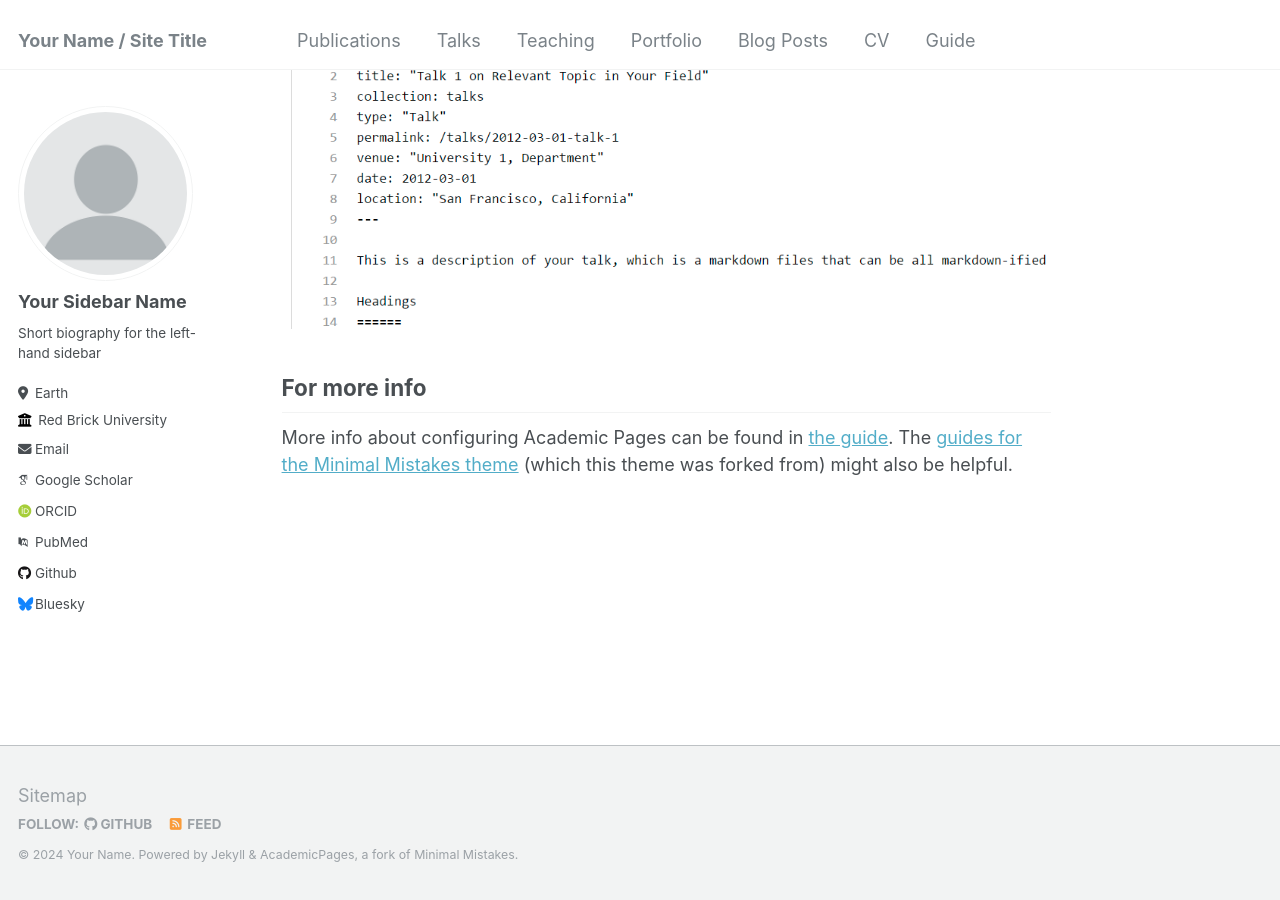
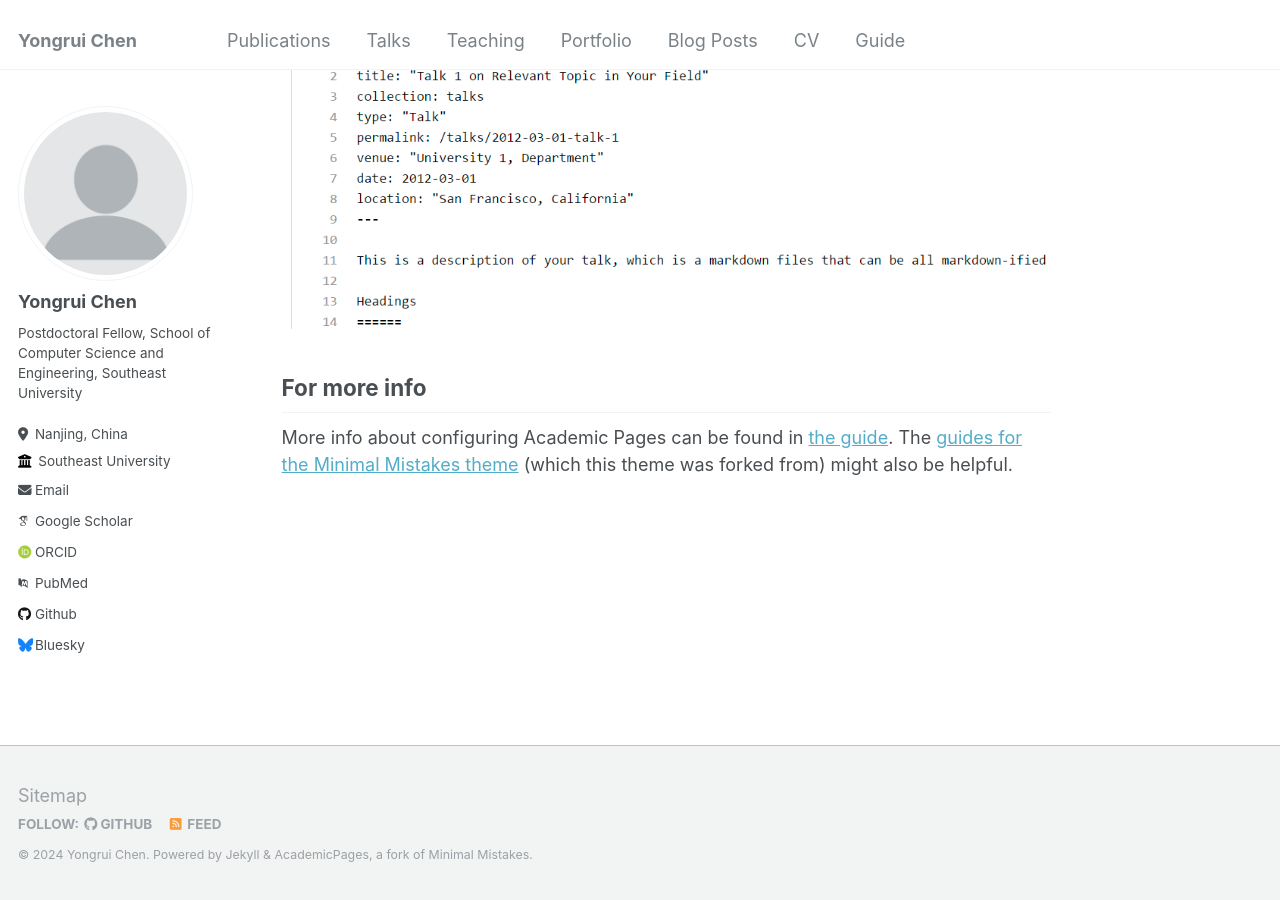
Before and after one commit to Bahuia/bahuia.github.io, a Jekyll site: the page built from _pages/about.md, in a window 1280 px wide and 900 px high, scrolled down 3817 px. Built offline with Jekyll 4.4.1, drawn with Linux system fonts in a browser that asks for light colours; some web fonts are replaced.

Commit message:
20240721

```diff
--- a/_config.yml
+++ b/_config.yml
@@ -8,9 +8,9 @@
 
 # Basic Site Settings
 locale                   : "en-US"
-title                    : "Your Name / Site Title"
+title                    : "Yongrui Chen"
 title_separator          : "-"
-name                     : &name "Your Name"
+name                     : &name "Yongrui Chen"
 description              : &description "personal description"
 url                      : https://bahuia.github.io # the base hostname & protocol for your site e.g. "https://mmistakes.github.io"
 baseurl                  : "" # the subpath of your site, e.g. "/blog"
@@ -22,19 +22,19 @@ repository               : "bahuia/bahuia.github.io"
 author:
   # Biographic information
   avatar           : "profile.png"
-  name             : "Your Sidebar Name"
+  name             : "Yongrui Chen"
   pronouns         : # example: "she/her"
-  bio              : "Short biography for the left-hand sidebar"
-  location         : "Earth"
-  employer         : "Red Brick University"
+  bio              : "Postdoctoral Fellow, School of Computer Science and Engineering, Southeast University"
+  location         : "Nanjing, China"
+  employer         : "Southeast University"
   uri              : # URL
-  email            : "none@example.org"
+  email            : "yr.chen.bahuia@outlook.com"
 
   # Academic websites
   arxiv            : # URL - Update with the correct link to your profile
-  googlescholar    : "https://scholar.google.com/citations?user=PS_CX0AAAAAJ"
+  googlescholar    : "https://scholar.google.com/citations?user=8ZjIHyEAAAAJ"
   impactstory      : # URL
-  orcid            : "http://orcid.org/yourorcidurl"
+  orcid            : "https://orcid.org/0000-0001-8934-3920"
   semantic         : # URL
   pubmed           : "https://www.ncbi.nlm.nih.gov/pubmed/?term=john+snow"
   researchgate     : # URL
```
